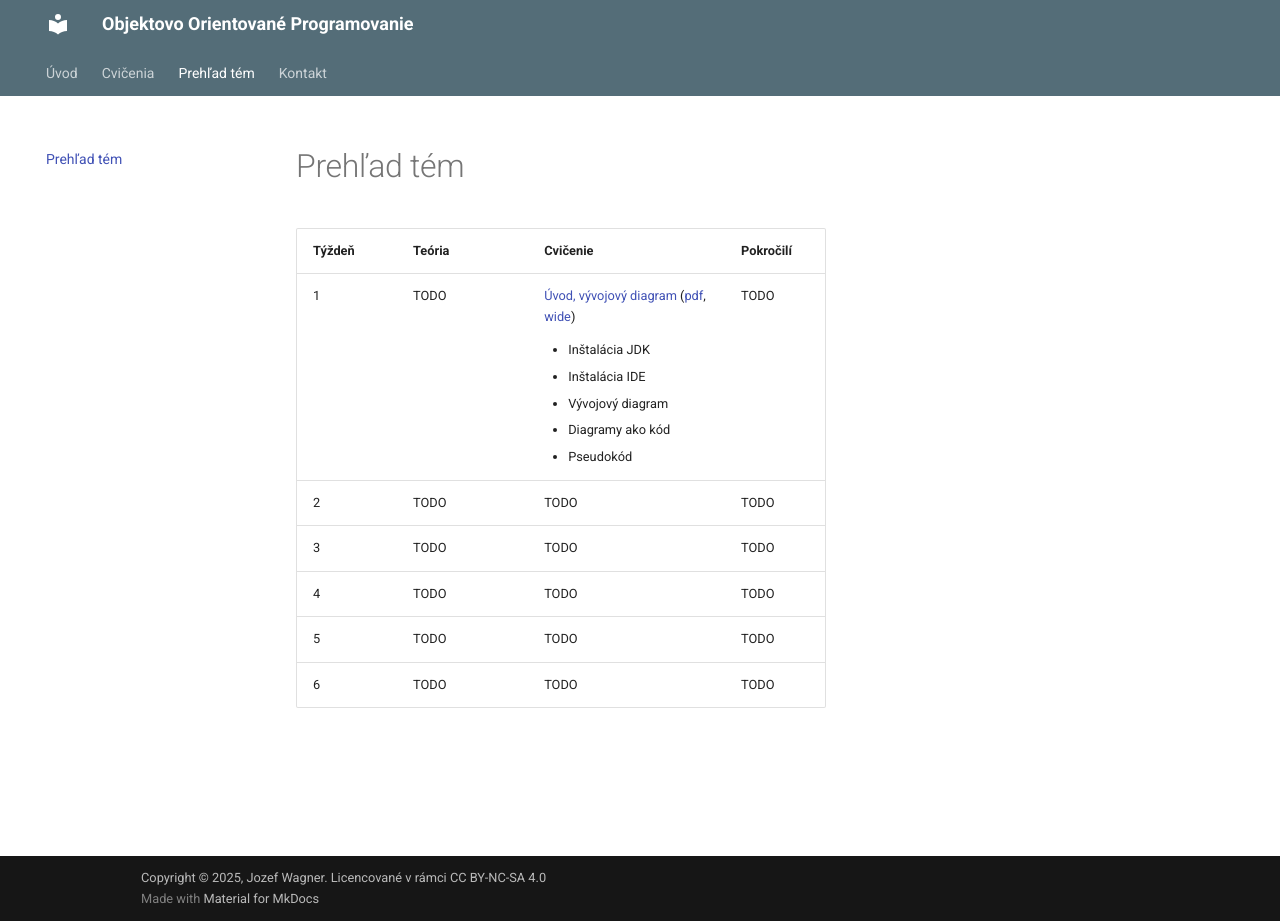
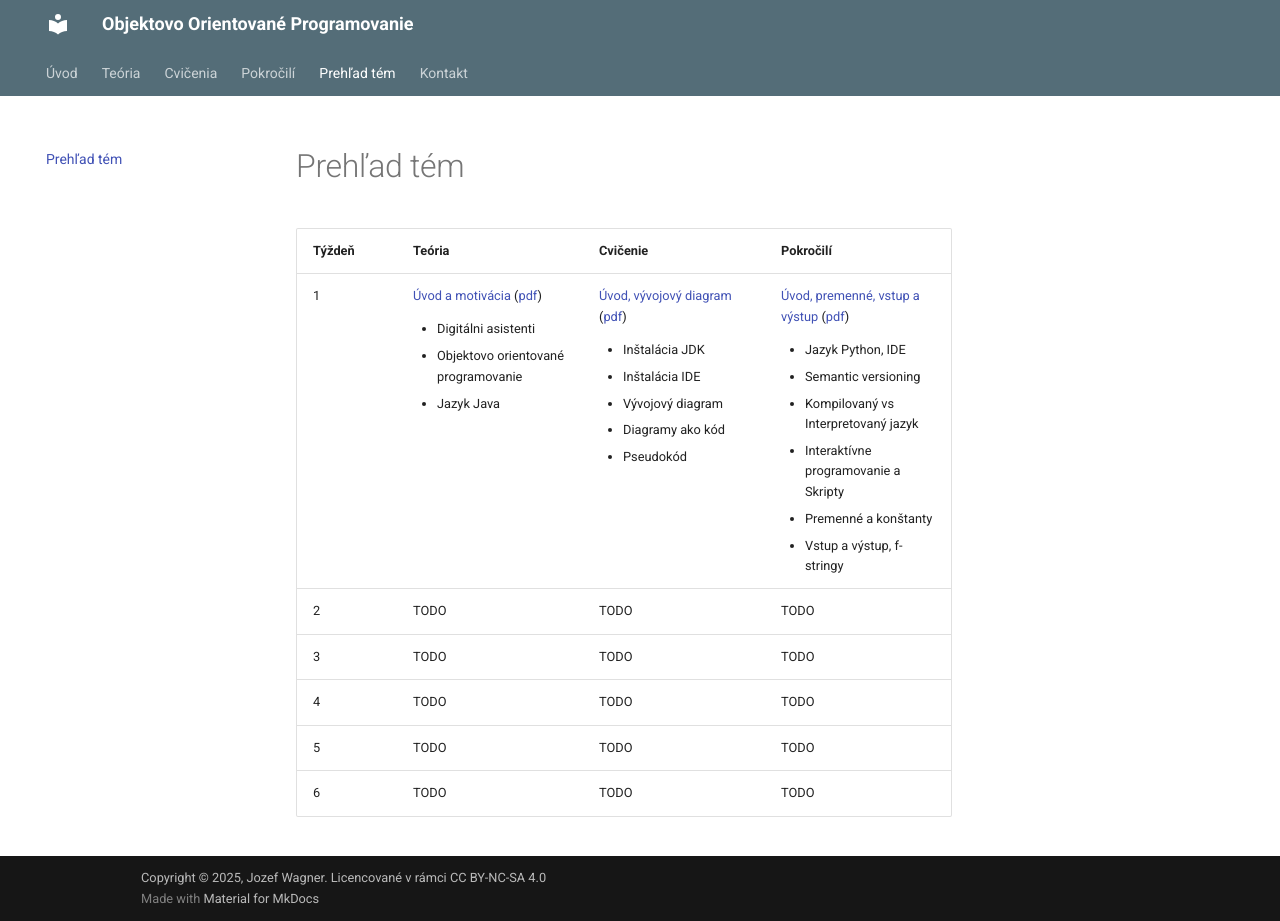
Before and after one commit to wagjo/oop, an MkDocs documentation site: the page built from docs/prehlad.md, in a window 1280 px wide and 921 px high. Built offline with MkDocs 1.6.1 and Material for MkDocs 9.7.7, drawn with Linux system fonts in a browser that asks for light colours.

Commit message:
publish t01 p01

```diff
--- a/docs/prehlad.md
+++ b/docs/prehlad.md
@@ -12,10 +12,16 @@
 <tbody >
 <tr >
 <td width=10%>1</td>
-<td width=30%>TODO
+<td width=30%>
+<a href="../teoria-3/t01-uvod">Úvod a motivácia</a> (<a href="../assets/t01w.pdf">pdf</a>)
+<ul>
+<li>Digitálni asistenti</li>
+<li>Objektovo orientované programovanie</li>
+<li>Jazyk Java</li>
+</ul>
 </td>
-<td width=50%>
-<a href="../cvicenie-3/c01-uvod">Úvod, vývojový diagram</a> (<a href="../assets/c01.pdf">pdf</a>, <a href="../assets/c01w.pdf">wide</a>)
+<td width=30%>
+<a href="../cvicenie-3/c01-uvod">Úvod, vývojový diagram</a> (<a href="../assets/c01w.pdf">pdf</a>)
 <ul>
 <li>Inštalácia JDK</li>
 <li>Inštalácia IDE</li>
@@ -24,37 +30,46 @@
 <li>Pseudokód</li>
 </ul>
 </td>
-<td width=30%>TODO
+<td width=30%>
+<a href="../pokrocili-3/p01-uvod">Úvod, premenné, vstup a výstup</a> (<a href="../assets/p01w.pdf">pdf</a>)
+<ul>
+<li>Jazyk Python, IDE</li>
+<li>Semantic versioning</li>
+<li>Kompilovaný vs Interpretovaný jazyk</li>
+<li>Interaktívne programovanie a Skripty</li>
+<li>Premenné a konštanty</li>
+<li>Vstup a výstup, f-stringy</li>
+</ul>
 </td>
 </tr>
 <tr>
 <td width=10%>2</td>
 <td width=30%>TODO</td>
-<td width=50%>TODO</td>
+<td width=30%>TODO</td>
 <td width=30%>TODO</td>
 </tr>
 <tr>
 <td width=10%>3</td>
 <td width=30%>TODO</td>
-<td width=50%>TODO</td>
+<td width=30%>TODO</td>
 <td width=30%>TODO</td>
 </tr>
 <tr>
 <td width=10%>4</td>
 <td width=30%>TODO</td>
-<td width=50%>TODO</td>
+<td width=30%>TODO</td>
 <td width=30%>TODO</td>
 </tr>
 <tr>
 <td width=10%>5</td>
 <td width=30%>TODO</td>
-<td width=50%>TODO</td>
+<td width=30%>TODO</td>
 <td width=30%>TODO</td>
 </tr>
 <tr>
 <td width=10%>6</td>
 <td width=30%>TODO</td>
-<td width=50%>TODO</td>
+<td width=30%>TODO</td>
 <td width=30%>TODO</td>
 </tr>
 </tbody>
--- a/mkdocs.yml
+++ b/mkdocs.yml
@@ -5,14 +5,14 @@ plugins:
       manual: true
 nav:
   - Úvod: 'index.md'
-  #- Teória:
-  #  - 1 - Úvod a motivácia: 'teoria-3/t01-uvod.md'
+  - Teória:
+    - 1 - Úvod a motivácia: 'teoria-3/t01-uvod.md'
   #  - 2 - Algoritmus, dátové typy a premenné: 'teoria-3/t02-opakovanie.md'
   - Cvičenia:
     - 1 - Úvod, vývojový diagram: 'cvicenie-3/c01-uvod.md'
   #  - 2 - XXX: 'cvicenie-3/c02-opakovanie.md'
-  #- Pokročilí:
-  #  - 1 - Úvod, premenné, vstup a výstup: 'pokrocili-3/p01-uvod.md'
+  - Pokročilí:
+    - 1 - Úvod, premenné, vstup a výstup: 'pokrocili-3/p01-uvod.md'
   #  - 2 - XXX: 'pokrocili-3/p02-opakovanie.md'
   - Prehľad tém: 'prehlad.md'
   #- Ťahák: 'tahak.md'
```
Also changed, not shown: docs/cvicenie-3/c02-opakovanie.md (+18 -1 lines), docs/prehlad-private.md (+4 -4 lines), docs/todo.md (+1 -0 lines).
